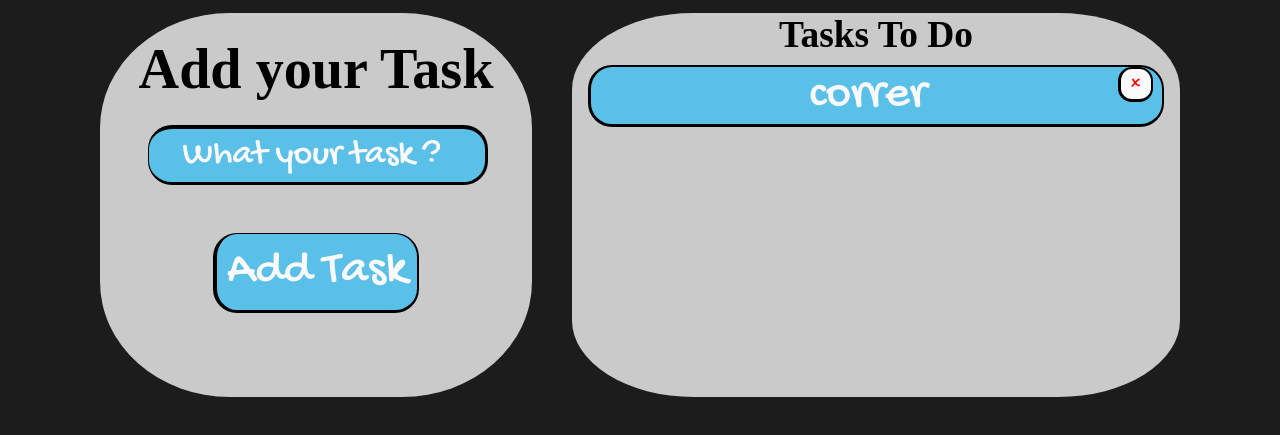
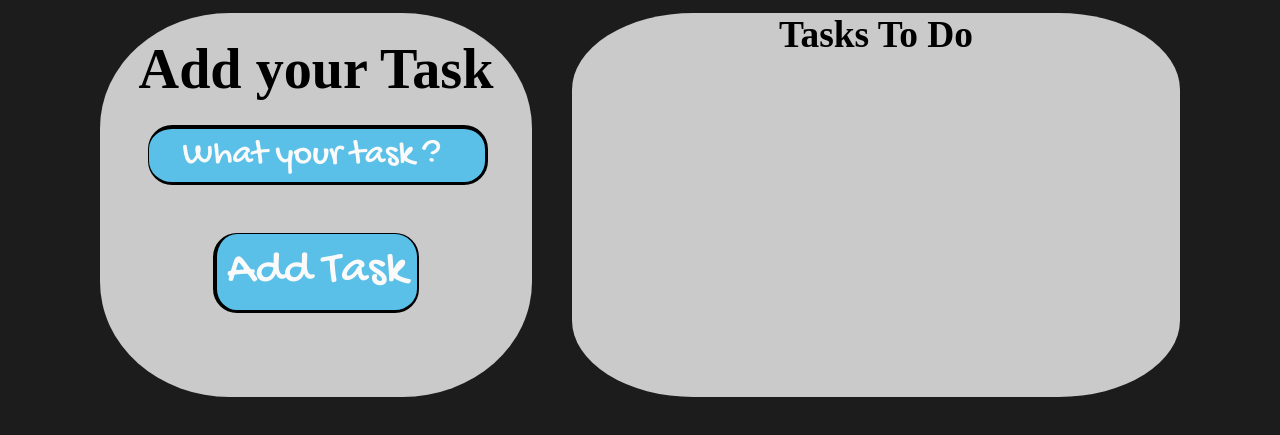
Before and after one commit to rodrigosteps/CoolDoList, a plain HTML site: page index.html in a window 1280 px wide. Shown: the part 195-630 px from the top of the page. Drawn offline with Linux system fonts and the light colour scheme; a web font is replaced by a local one.

Commit message:
Remove a task from the task list

```diff
--- a/index.html
+++ b/index.html
@@ -48,7 +48,6 @@
         </section>
 
         <ul class="Tasklist" id="Tasklist">
-          <li>correr <button>x</button></li>
 
         </ul>
 
```
